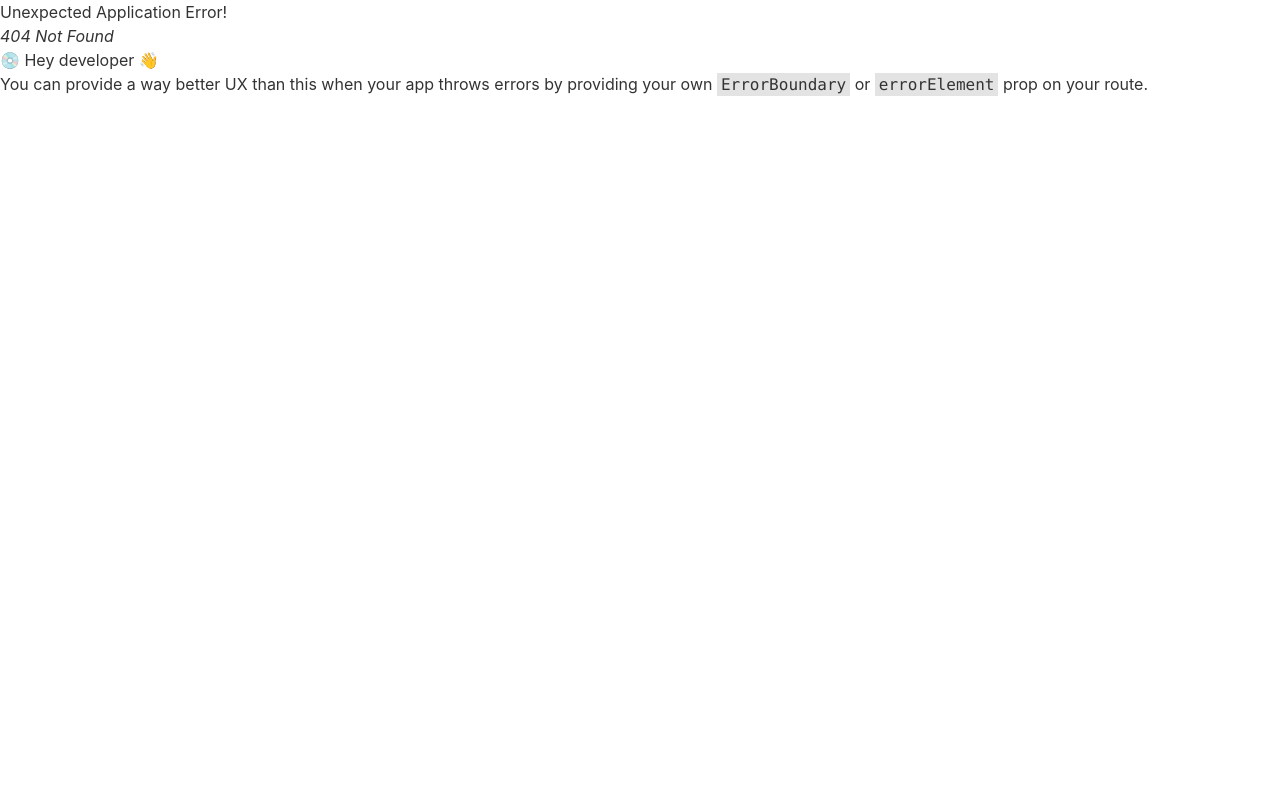
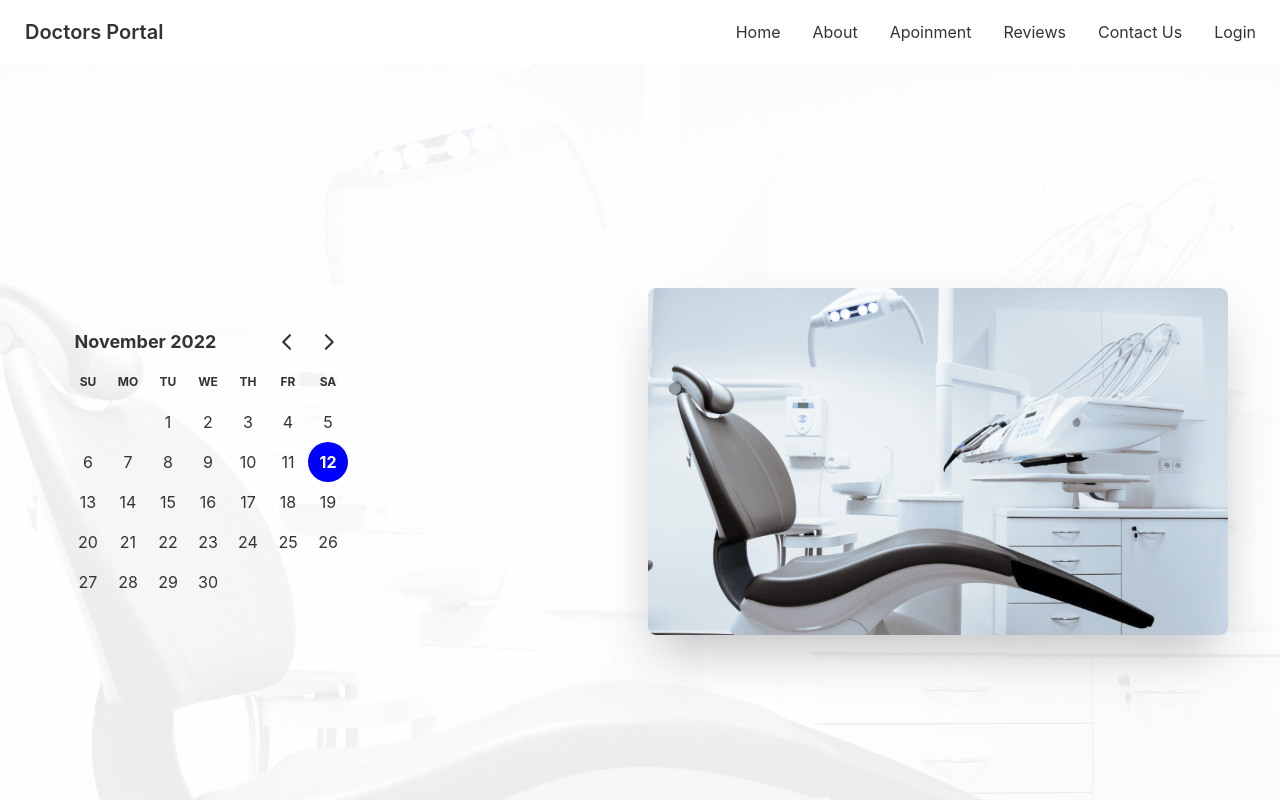
Before and after one commit to developer-munir/doctors-portal-client, a React (Create React App) app: page /apoinment in a window 1280 px wide. Before the commit this address had no page. Shown: the top 800 px of the page. Built offline with nearby package versions, Linux system fonts and the light colour scheme.

Commit message:
create apoinment page and implement react day picker

```diff
--- a/package.json
+++ b/package.json
@@ -7,8 +7,10 @@
     "@testing-library/react": "^13.4.0",
     "@testing-library/user-event": "^13.5.0",
     "daisyui": "^2.39.1",
+    "date-fns": "^2.29.3",
     "node-sass": "^7.0.3",
     "react": "^18.2.0",
+    "react-day-picker": "^8.3.6",
     "react-dom": "^18.2.0",
     "react-icons": "^4.6.0",
     "react-router-dom": "^6.4.3",
--- a/src/App.js
+++ b/src/App.js
@@ -1,6 +1,7 @@
 import { RouterProvider } from 'react-router-dom';
 import './App.css';
 import router from './router/router';
+import "react-day-picker/dist/style.css";
 
 function App() {
   return (
--- /dev/null
+++ b/src/pages/Apoinment/Apoinment/Apoinment.jsx
@@ -0,0 +1,17 @@
+import React, { useState } from 'react';
+import ApoinmentHeader from '../ApoinmentHeader/ApoinmentHeader';
+import { format } from "date-fns";
+const Apoinment = () => {
+    const [selectedDate, setSelectedDate] = useState(new Date());
+    return (
+      <div>
+        <ApoinmentHeader
+          setSelectedDate={setSelectedDate}
+          selectedDate={selectedDate}
+        ></ApoinmentHeader>
+        <p className='text-center text-3xl my-3'>You Picked {format(selectedDate, "PPP")}</p>
+      </div>
+    );
+};
+
+export default Apoinment;
--- /dev/null
+++ b/src/pages/Apoinment/ApoinmentHeader/ApoinmentHeader.jsx
@@ -0,0 +1,29 @@
+import React, { useState } from 'react';
+import chair from "../../../assets/images/chair.png";
+import bg from "../../../assets/images/bg.png";
+import { DayPicker } from "react-day-picker";
+
+const ApoinmentHeader = ({selectedDate,setSelectedDate}) => {
+
+    return (
+      <header
+        className="hero md:px-9"
+        style={{ backgroundImage: `url(${bg})` }}
+      >
+        <div className="hero-content flex-col lg:flex-row-reverse md:mt-52 md:mb-72">
+          <div className="lg:w-1/2">
+            <img src={chair} className="rounded-lg shadow-2xl w-full" alt="" />
+          </div>
+          <div className="lg:w-1/2 mt-16 lg:mt-0">
+            <DayPicker
+              mode="single"
+              selected={selectedDate}
+              onSelect={setSelectedDate}
+            ></DayPicker>
+          </div>
+        </div>
+      </header>
+    );
+};
+
+export default ApoinmentHeader;
--- a/src/pages/Home/PatientsSays/Patients.jsx
+++ b/src/pages/Home/PatientsSays/Patients.jsx
@@ -1,6 +1,9 @@
 import React from "react";
 import patient from "../../../assets/images/people1.png";
+import patient1 from "../../../assets/images/people1.png";
+import patient2 from "../../../assets/images/people2.png";
 import Patient from "./Patient";
+import qoutes from '../../../assets/icons/quote.svg';
 const Patients = () => {
   const patientsData = [
     {
@@ -13,7 +16,7 @@ const Patients = () => {
     },
     {
       id: 2,
-      img: patient,
+      img: patient1,
       review:
         "It is a long established fact that by the readable content of a lot layout. The point of using Lorem a more-or-less normal distribu to using Content here, content",
       name: "Winson Herry",
@@ -21,7 +24,7 @@ const Patients = () => {
     },
     {
       id: 3,
-      img: patient,
+      img: patient2,
       review:
         "It is a long established fact that by the readable content of a lot layout. The point of using Lorem a more-or-less normal distribu to using Content here, content",
       name: "Winson Herry",
@@ -30,14 +33,19 @@ const Patients = () => {
   ];
   return (
     <div className="my-24 lg:px-14">
-      <div className="mb-12">
-        <h2 className="text-[20px] font-bold text-secondary">Testimonial</h2>
-        <h1 className="text-[36px]">What Our Patients Says</h1>
+      <div className="mb-12 flex items-center justify-between">
+        <div>
+          <h2 className="text-[20px] font-bold text-secondary">Testimonial</h2>
+          <h1 className="text-[36px]">What Our Patients Says</h1>
+        </div>
+        <figure>
+          <img src={qoutes} className='lg:w-48 w-20' alt="" />
+        </figure>
       </div>
-          <div className="grid md:grid-cols-2 lg:grid-cols-3 gap-[34px] lg:px-5">
-              {
-                 patientsData.map(patient => <Patient key={patient.id} patient={patient}></Patient>)
-              }
+      <div className="grid md:grid-cols-2 lg:grid-cols-3 gap-[34px] lg:px-5">
+        {patientsData.map((patient) => (
+          <Patient key={patient.id} patient={patient}></Patient>
+        ))}
       </div>
     </div>
   );
--- a/src/pages/Shared/Navbar/Navbar.jsx
+++ b/src/pages/Shared/Navbar/Navbar.jsx
@@ -11,7 +11,7 @@ const Navbar = () => {
         <Link to="/">About</Link>
       </li>
       <li>
-        <Link to="/">Apoinment</Link>
+        <Link to="/apoinment">Apoinment</Link>
       </li>
       <li>
         <Link to="/">Reviews</Link>
--- a/src/router/router.js
+++ b/src/router/router.js
@@ -1,5 +1,6 @@
 import { createBrowserRouter } from "react-router-dom";
 import Main from "../layouts/Main";
+import Apoinment from "../pages/Apoinment/Apoinment/Apoinment";
 import Home from "../pages/Home/Home/Home";
 
 const router = createBrowserRouter([
@@ -11,6 +12,10 @@ const router = createBrowserRouter([
         path: "/",
         element: <Home></Home>,
       },
+      {
+        path: '/apoinment',
+        element:<Apoinment></Apoinment>
+      }
     ],
   },
 ]);
```
Also changed, not shown: 1 other file (tests, documents, lock files or other folders).
